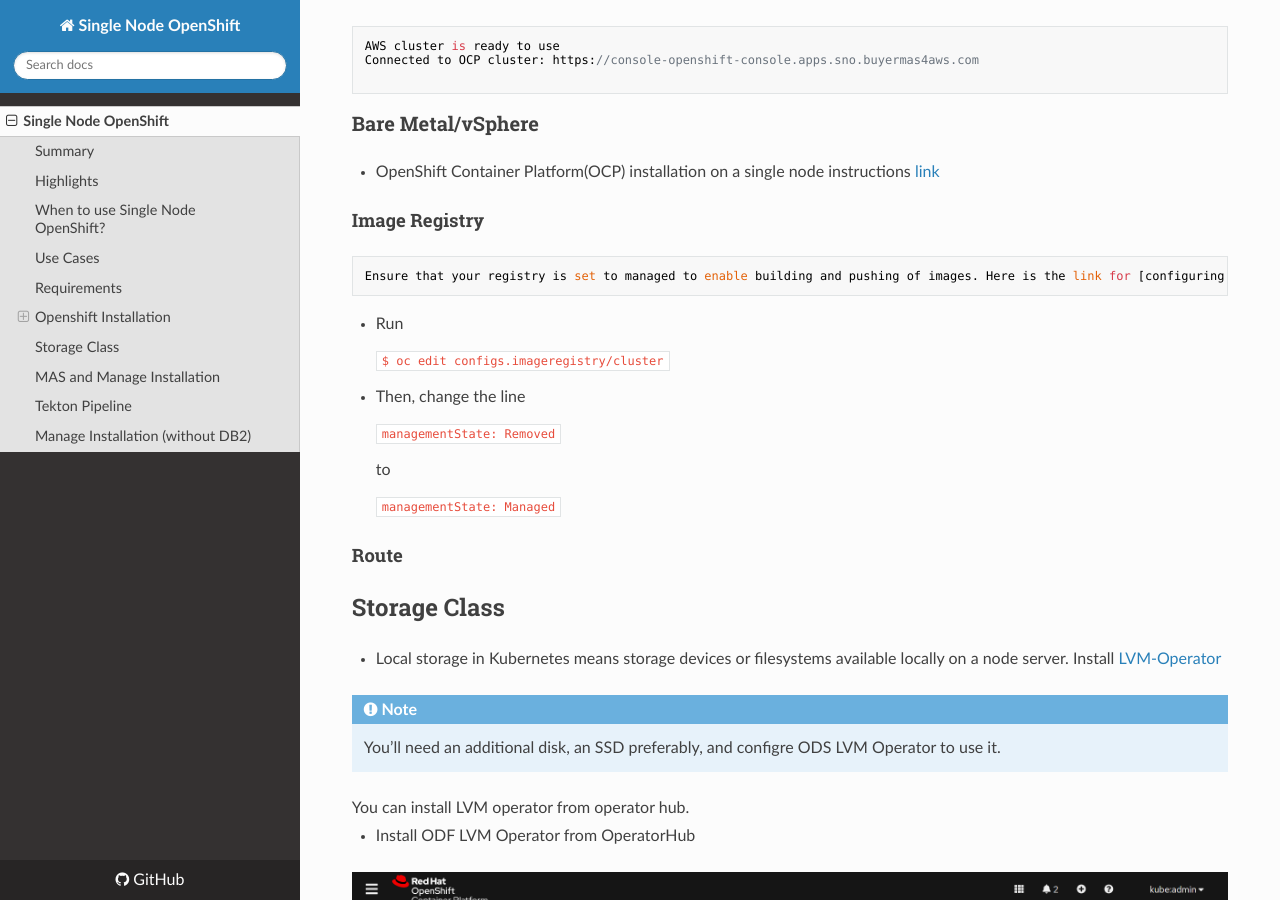
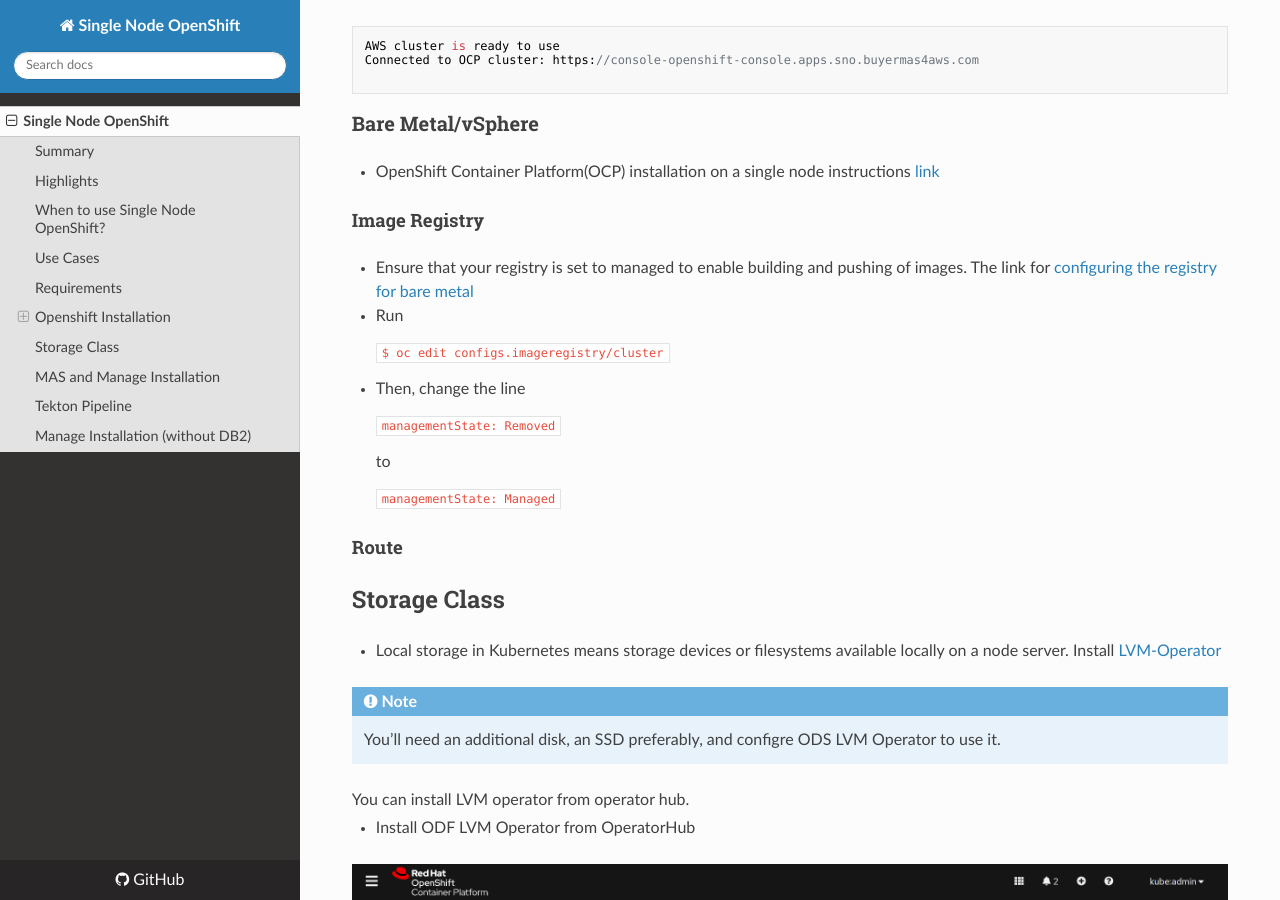
Before and after one commit to ibm-mas-manage/sno, an MkDocs documentation site: the page built from docs/index.md, in a window 1280 px wide and 900 px high, scrolled down 3291 px. Built offline with MkDocs 1.6.1, drawn with Linux system fonts in a browser that asks for light colours; nearby versions of some CDN libraries.

Commit message:
Update index.md

````diff
--- a/docs/index.md
+++ b/docs/index.md
@@ -135,7 +135,7 @@
 
 #### Image Registry
 
-    Ensure that your registry is set to managed to enable building and pushing of images. Here is the link for [configuring the registry for bare metal](https://docs.openshift.com/container-platform/4.8/registry/configuring_registry_storage/configuring-registry-storage-baremetal.html#configuring-registry-storage-baremetal)
+- Ensure that your registry is set to managed to enable building and pushing of images. The link for [configuring the registry for bare metal](https://docs.openshift.com/container-platform/4.8/registry/configuring_registry_storage/configuring-registry-storage-baremetal.html#configuring-registry-storage-baremetal)
    - Run
 
     ```
````
